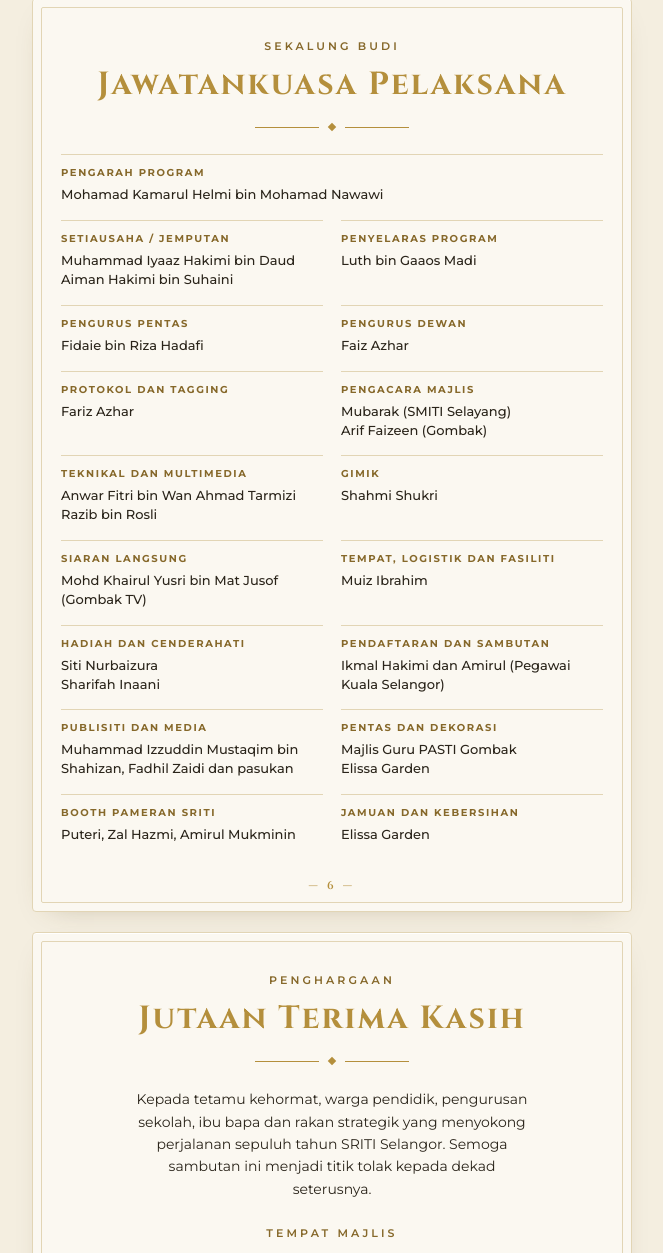
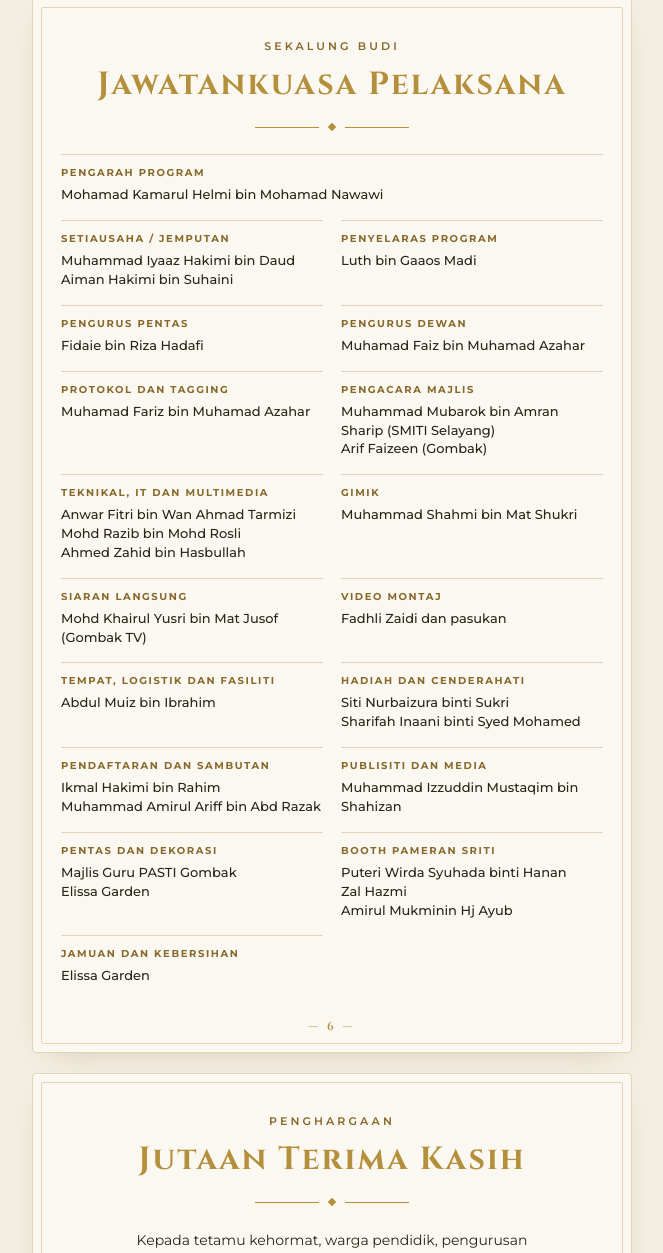
Before and after one commit to anwarnursi/buku-program-sedekad-sriti, a plain HTML site: page index.html in a window 1280 px wide. Shown: the part 5424-6677 px from the top of the page, without its empty margins (308-971 px from the left). Drawn offline with Linux system fonts and the light colour scheme.

Commit message:
Nama penuh jawatankuasa pelaksana; tambah Video Montaj
Co-Authored-By: Claude Opus 5.5 <noreply@anthropic.com>

```diff
--- a/index.html
+++ b/index.html
@@ -355,18 +355,19 @@ p{margin:0}
       <div><dt>Setiausaha / Jemputan</dt><dd>Muhammad Iyaaz Hakimi bin Daud<br>Aiman Hakimi bin Suhaini</dd></div>
       <div><dt>Penyelaras Program</dt><dd>Luth bin Gaaos Madi</dd></div>
       <div><dt>Pengurus Pentas</dt><dd>Fidaie bin Riza Hadafi</dd></div>
-      <div><dt>Pengurus Dewan</dt><dd>Faiz Azhar</dd></div>
-      <div><dt>Protokol dan Tagging</dt><dd>Fariz Azhar</dd></div>
-      <div><dt>Pengacara Majlis</dt><dd>Mubarak (SMITI Selayang)<br>Arif Faizeen (Gombak)</dd></div>
-      <div><dt>Teknikal dan Multimedia</dt><dd>Anwar Fitri bin Wan Ahmad Tarmizi<br>Razib bin Rosli</dd></div>
-      <div><dt>Gimik</dt><dd>Shahmi Shukri</dd></div>
+      <div><dt>Pengurus Dewan</dt><dd>Muhamad Faiz bin Muhamad Azahar</dd></div>
+      <div><dt>Protokol dan Tagging</dt><dd>Muhamad Fariz bin Muhamad Azahar</dd></div>
+      <div><dt>Pengacara Majlis</dt><dd>Muhammad Mubarok bin Amran Sharip (SMITI Selayang)<br>Arif Faizeen (Gombak)</dd></div>
+      <div><dt>Teknikal, IT dan Multimedia</dt><dd>Anwar Fitri bin Wan Ahmad Tarmizi<br>Mohd Razib bin Mohd Rosli<br>Ahmed Zahid bin Hasbullah</dd></div>
+      <div><dt>Gimik</dt><dd>Muhammad Shahmi bin Mat Shukri</dd></div>
       <div><dt>Siaran Langsung</dt><dd>Mohd Khairul Yusri bin Mat Jusof (Gombak TV)</dd></div>
-      <div><dt>Tempat, Logistik dan Fasiliti</dt><dd>Muiz Ibrahim</dd></div>
-      <div><dt>Hadiah dan Cenderahati</dt><dd>Siti Nurbaizura<br>Sharifah Inaani</dd></div>
-      <div><dt>Pendaftaran dan Sambutan</dt><dd>Ikmal Hakimi dan Amirul (Pegawai Kuala Selangor)</dd></div>
-      <div><dt>Publisiti dan Media</dt><dd>Muhammad Izzuddin Mustaqim bin Shahizan, Fadhil Zaidi dan pasukan</dd></div>
+      <div><dt>Video Montaj</dt><dd>Fadhli Zaidi dan pasukan</dd></div>
+      <div><dt>Tempat, Logistik dan Fasiliti</dt><dd>Abdul Muiz bin Ibrahim</dd></div>
+      <div><dt>Hadiah dan Cenderahati</dt><dd>Siti Nurbaizura binti Sukri<br>Sharifah Inaani binti Syed Mohamed</dd></div>
+      <div><dt>Pendaftaran dan Sambutan</dt><dd>Ikmal Hakimi bin Rahim<br>Muhammad Amirul Ariff bin Abd Razak</dd></div>
+      <div><dt>Publisiti dan Media</dt><dd>Muhammad Izzuddin Mustaqim bin Shahizan</dd></div>
       <div><dt>Pentas dan Dekorasi</dt><dd>Majlis Guru PASTI Gombak<br>Elissa Garden</dd></div>
-      <div><dt>Booth Pameran SRITI</dt><dd>Puteri, Zal Hazmi, Amirul Mukminin</dd></div>
+      <div><dt>Booth Pameran SRITI</dt><dd>Puteri Wirda Syuhada binti Hanan<br>Zal Hazmi<br>Amirul Mukminin Hj Ayub</dd></div>
       <div><dt>Jamuan dan Kebersihan</dt><dd>Elissa Garden</dd></div>
     </dl>
     <span class="mukasurat">— 6 —</span>
```
